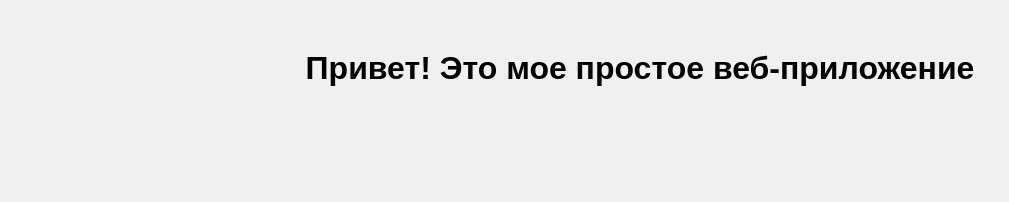
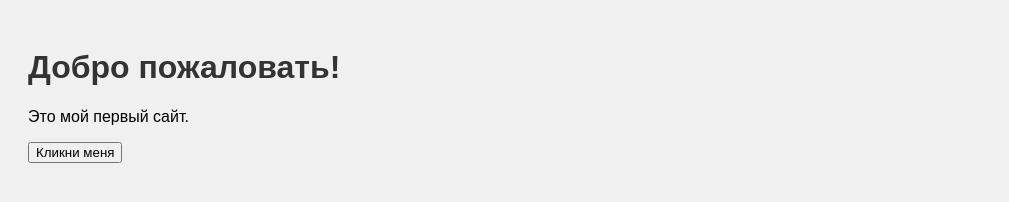
Before and after one commit to Okolnov-vit/my-web-project, a plain HTML site: page index.html in a window 1280 px wide. Shown: the whole page, without its empty margins (0-1009 px from the left). Drawn offline with Linux system fonts and the light colour scheme.

Commit message:
Третий. Статичный сайт

```diff
--- a/index.html
+++ b/index.html
@@ -1,11 +1,14 @@
 <!DOCTYPE html>
 <html lang="ru">
 <head>
-<meta charset="UTF-8" />
-<title>Мое веб-приложение</title>
-<link rel="stylesheet" href="style.css" />
+    <meta charset="UTF-8" />
+    <title>Мой веб-сайт</title>
+    <link rel="stylesheet" href="style.css" />
 </head>
 <body>
-<h1>Привет! Это мое простое веб-приложение</h1>
+    <h1>Добро пожаловать!</h1>
+    <p>Это мой первый сайт.</p>
+    <button id="btn">Кликни меня</button>
+    <script src="script.js"></script>
 </body>
 </html>
--- a/script.js
+++ b/script.js
@@ -0,0 +1,3 @@
+document.getElementById('btn').addEventListener('click', () => {
+    alert('Кнопка нажата!');
+});
--- a/style.css
+++ b/style.css
@@ -1,6 +1,8 @@
 body {
-  font-family: Arial, sans-serif;
-  background-color: #f0f0f0;
-  text-align: center;
-  margin-top: 50px;
+    font-family: Arial, sans-serif;
+    background-color: #f0f0f0;
+    padding: 20px;
 }
+h1 {
+    color: #333;
+}
```
